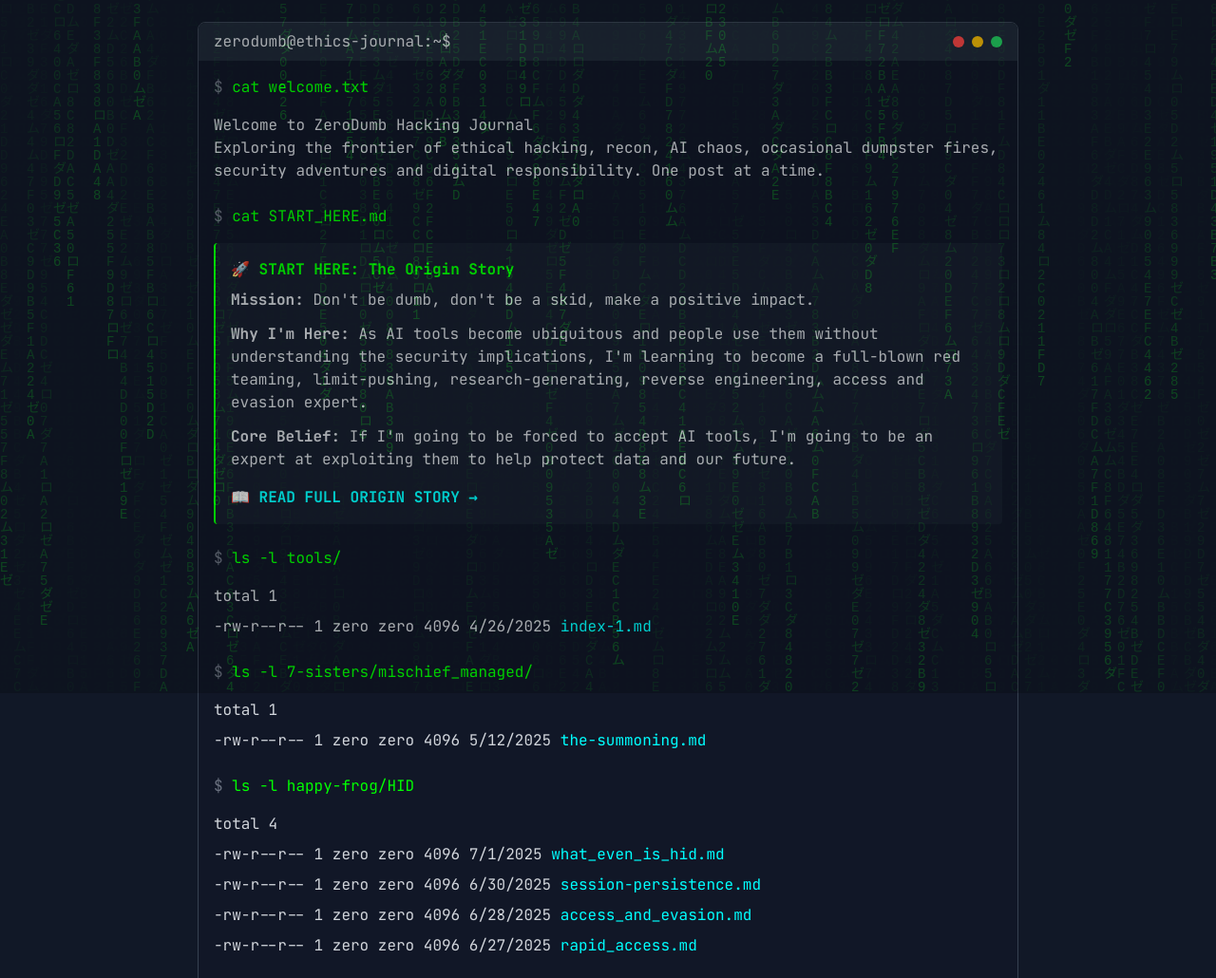
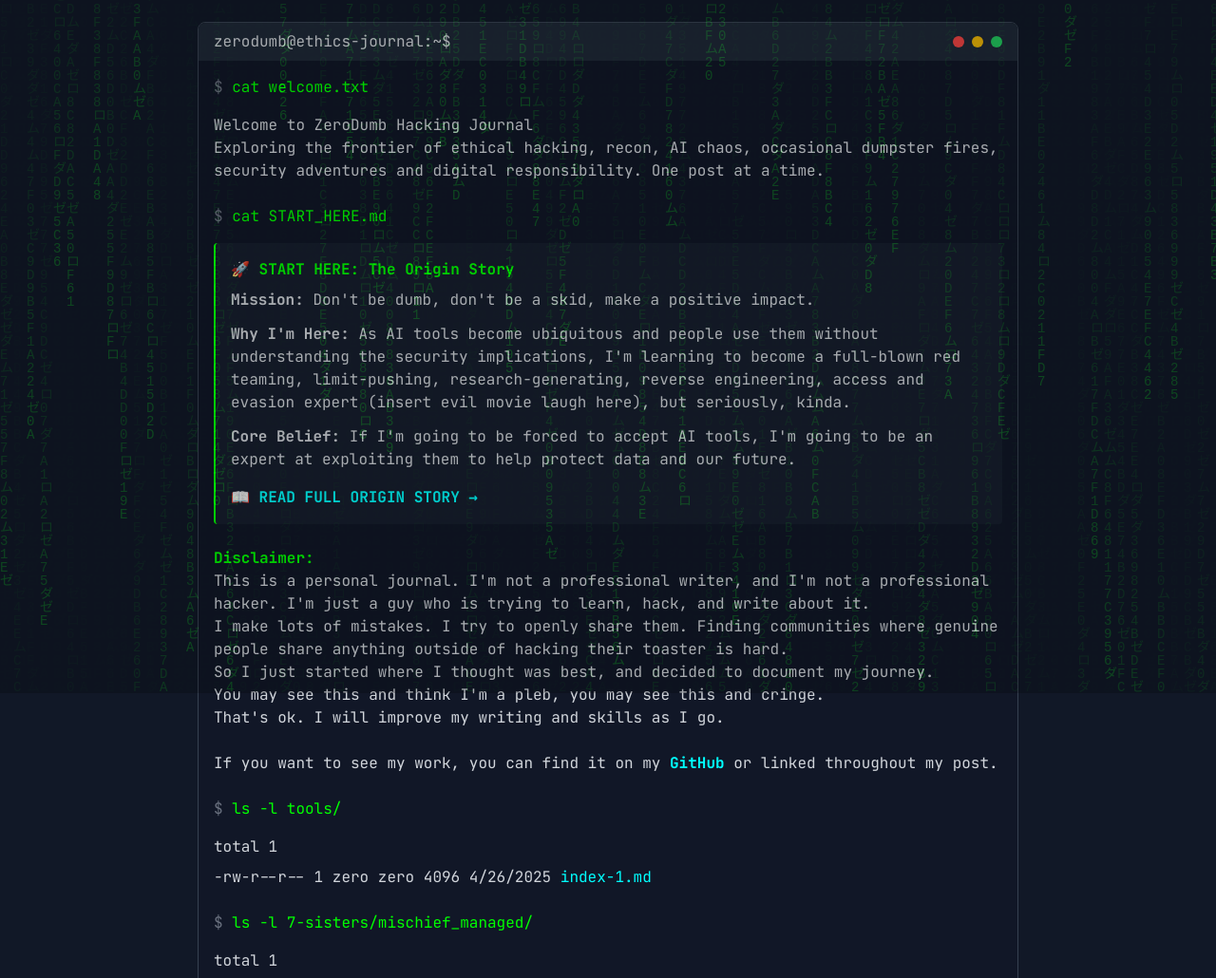
Before and after one commit to ZeroDumb/ethics-journal, an Astro site: page / in a window 1280 px wide. Shown: the part 70-1100 px from the top of the page at 95% size. Built offline with nearby package versions, Linux system fonts and the light colour scheme; Astro itself is replaced by a stand-in of ours; a script that the page names is missing.

Commit message:
updates to index.astro

```diff
--- a/src/pages/index.astro
+++ b/src/pages/index.astro
@@ -52,7 +52,7 @@ happyFrog.sort((a, b) => b.data.pubDate.valueOf() - a.data.pubDate.valueOf());
         <p class="mb-3">
           <strong>Why I'm Here:</strong> As AI tools become ubiquitous and people use them without understanding the security implications,
           I'm learning to become a full-blown red teaming, limit-pushing, research-generating, reverse engineering,
-          access and evasion expert.
+          access and evasion expert (insert evil movie laugh here), but seriously, kinda.
         </p>
         <p class="mb-3">
           <strong>Core Belief:</strong> If I'm going to be forced to accept AI tools, I'm going to be an expert at exploiting them
@@ -61,6 +61,16 @@ happyFrog.sort((a, b) => b.data.pubDate.valueOf() - a.data.pubDate.valueOf());
         <div class="mt-4">
           <a href="/blog/origin/" class="text-terminal-cyan hover:underline font-bold">📖 READ FULL ORIGIN STORY →</a>
         </div>
+      </div>
+
+      <div class="text-gray-300 mb-6">
+        <strong class="text-terminal-green mb-4 mt-6 hover:underline">Disclaimer:</strong><br>
+        This is a personal journal. I'm not a professional writer, and I'm not a professional hacker. I'm just a guy who is trying to learn, hack, and write about it.<br>
+        I make lots of mistakes. I try to openly share them. Finding communities where genuine people share anything outside of hacking their toaster is hard.<br>
+        So I just started where I thought was best, and decided to document my journey.<br>
+        You may see this and think I'm a pleb, you may see this and cringe.<br>
+        That's ok. I will improve my writing and skills as I go.<br><br>
+        If you want to see my work, you can find it on my <strong><a href="https://github.com/zerodumb" class="text-terminal-cyan hover:underline">GitHub</a></strong> or linked throughout my post.
       </div>
 
       <!-- Store folder -->
```
